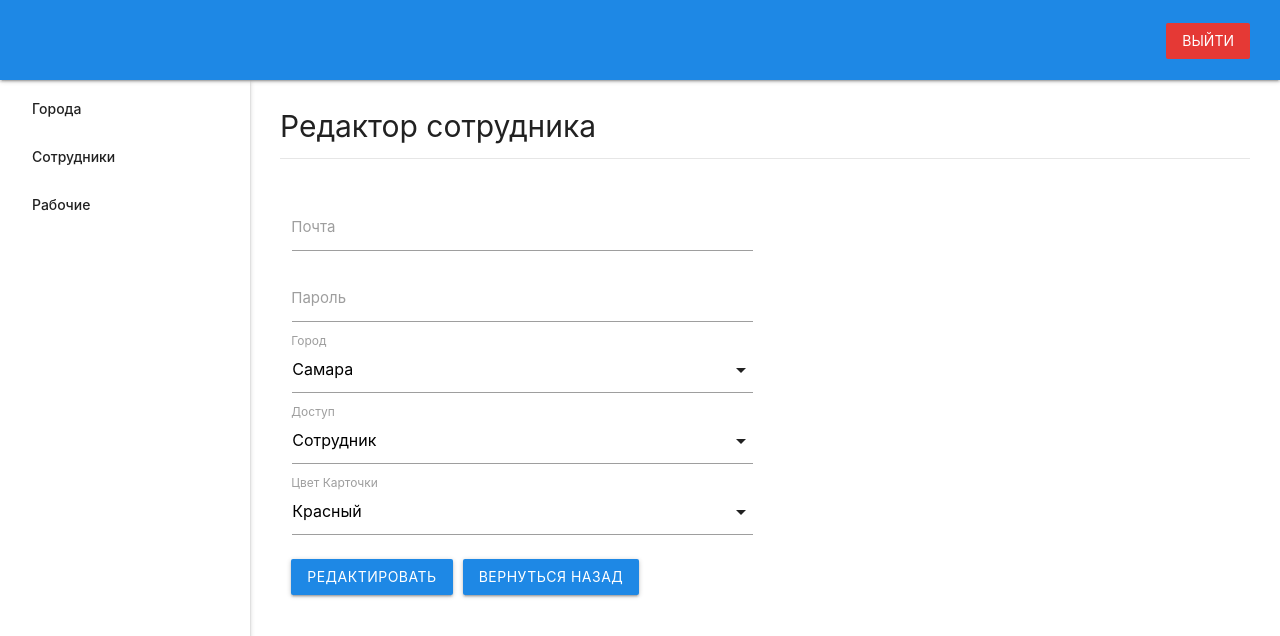
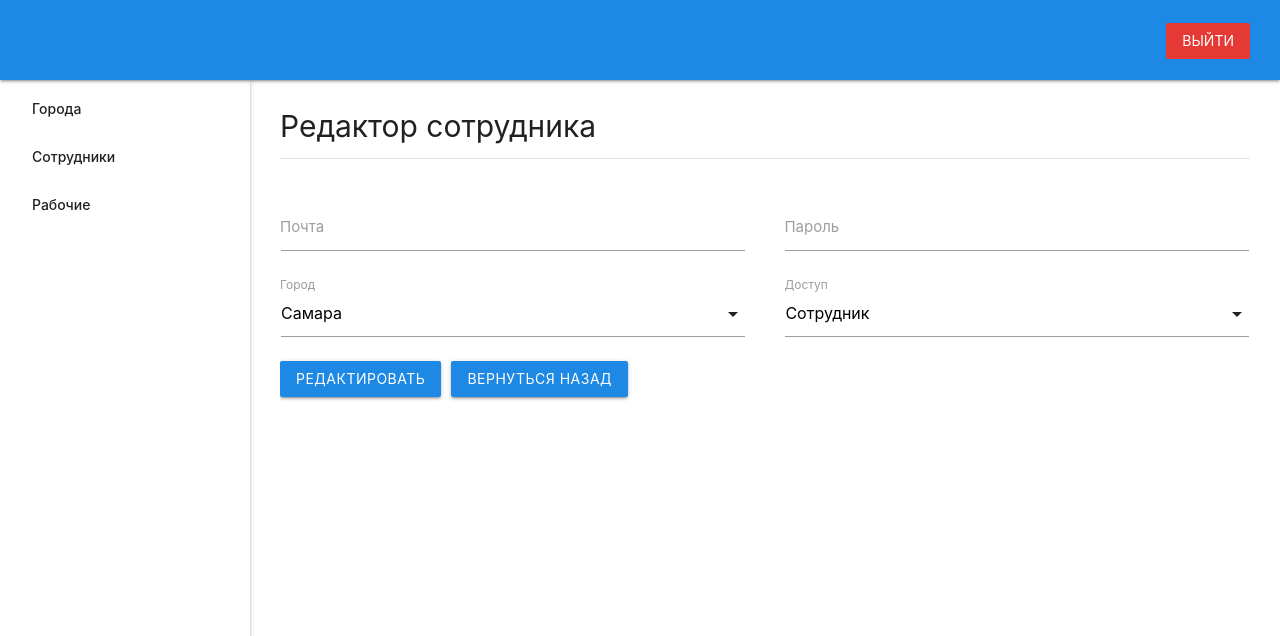
Before and after one commit to SadBarin/pave_erp, a Vue app: page /employees/editor in a window 1280 px wide. Shown: the top 636 px of the page. Built offline with nearby package versions, Linux system fonts and the light colour scheme.

Commit message:
add new interface for *Editor

```diff
--- a/src/components/employees/EditorEmployees.vue
+++ b/src/components/employees/EditorEmployees.vue
@@ -6,9 +6,10 @@
 
     <section>
       <div class="row">
-        <div class="col s12 m6">
+        <div class="col s12">
           <div>
             <form>
+             <div class="form-content">
                <div class="input-field input-field-blue">
                  <input type="text" id="email">
                  <label for="email">Почта</label>
@@ -40,17 +41,18 @@
                  <label>Доступ</label>
                </div>
 
-              <div class="input-field">
-                <select class="select">
-                  <option value="1">Красный</option>
-                  <option value="2">Зелёный</option>
-                  <option value="3">Синий</option>
-                  <option value="4">Розовый</option>
-                  <option value="5">Фиолетовый</option>
-                  <option value="6">Жёлтый</option>
-                  <option value="7">Оранжевый</option>
-                </select>
-                <label>Цвет Карточки</label>
+<!--               <div class="input-field">-->
+<!--                 <select class="select">-->
+<!--                   <option value="1">Красный</option>-->
+<!--                   <option value="2">Зелёный</option>-->
+<!--                   <option value="3">Синий</option>-->
+<!--                   <option value="4">Розовый</option>-->
+<!--                   <option value="5">Фиолетовый</option>-->
+<!--                   <option value="6">Жёлтый</option>-->
+<!--                   <option value="7">Оранжевый</option>-->
+<!--                 </select>-->
+<!--                 <label>Цвет Карточки</label>-->
+<!--               </div>-->
              </div>
 
               <div class="button-container">
@@ -89,7 +91,25 @@ export default {
 </script>
 
 <style scoped>
+  .row .col {
+    padding: 0;
+  }
+
   .btn {
     margin-right: 10px;
   }
+
+  form {
+    width: 100%;
+  }
+
+  .form-content {
+    display: flex;
+    justify-content: space-between;
+    flex-wrap: wrap;
+  }
+
+  .input-field {
+    width: 48%;
+  }
 </style>
--- a/src/components/sites/EditorSites.vue
+++ b/src/components/sites/EditorSites.vue
@@ -6,29 +6,31 @@
 
     <section>
       <div class="row">
-        <div class="col s12 m6">
+        <div class="col s12">
           <div>
             <div class="page-subtitle">
               <h4>Добавить город</h4>
             </div>
 
             <form>
-              <div class="input-field">
-                <input type="text" id="city">
-                <label for="city">Город</label>
-              </div>
+              <div class="form-content">
+                <div class="input-field">
+                  <input type="text" id="city">
+                  <label for="city">Город</label>
+                </div>
 
-              <div class="input-field">
-                <select class="select">
-                  <option value="1">Красный</option>
-                  <option value="2">Зелёный</option>
-                  <option value="3">Синий</option>
-                  <option value="4">Розовый</option>
-                  <option value="5">Фиолетовый</option>
-                  <option value="6">Жёлтый</option>
-                  <option value="7">Оранжевый</option>
-                </select>
-                <label>Цвет Карточки</label>
+<!--                <div class="input-field">-->
+<!--                  <select class="select">-->
+<!--                    <option value="1">Красный</option>-->
+<!--                    <option value="2">Зелёный</option>-->
+<!--                    <option value="3">Синий</option>-->
+<!--                    <option value="4">Розовый</option>-->
+<!--                    <option value="5">Фиолетовый</option>-->
+<!--                    <option value="6">Жёлтый</option>-->
+<!--                    <option value="7">Оранжевый</option>-->
+<!--                  </select>-->
+<!--                  <label>Цвет Карточки</label>-->
+<!--                </div>-->
               </div>
 
               <div class="button-container">
@@ -67,7 +69,25 @@ export default {
 </script>
 
 <style scoped>
+  .row .col {
+    padding: 0;
+  }
+
   .btn {
     margin-right: 10px;
   }
+
+  form {
+    width: 100%;
+  }
+
+  .form-content {
+    display: flex;
+    justify-content: space-between;
+    flex-wrap: wrap;
+  }
+
+  .input-field {
+    width: 48%;
+  }
 </style>
--- a/src/components/workers/EditorWorkers.vue
+++ b/src/components/workers/EditorWorkers.vue
@@ -6,9 +6,10 @@
 
     <section>
       <div class="row">
-        <div class="col s12 m6">
+        <div class="col s12">
           <div>
             <form>
+              <div class="form-content">
                 <div class="input-field input-field-blue">
                   <input type="text" id="name">
                   <label for="name">Имя</label>
@@ -187,6 +188,7 @@
                   </select>
                   <label>Уволен</label>
                 </div>
+              </div>
 
               <div class="button-container">
                 <button type="submit"
@@ -224,7 +226,25 @@ export default {
 </script>
 
 <style scoped>
+  .row .col {
+    padding: 0;
+  }
+
   .btn {
     margin-right: 10px;
   }
+
+  form {
+    width: 100%;
+  }
+
+  .form-content {
+    display: flex;
+    justify-content: space-between;
+    flex-wrap: wrap;
+  }
+
+  .input-field {
+    width: 48%;
+  }
 </style>
```
Lines whose indentation alone changed are shown as unchanged.
